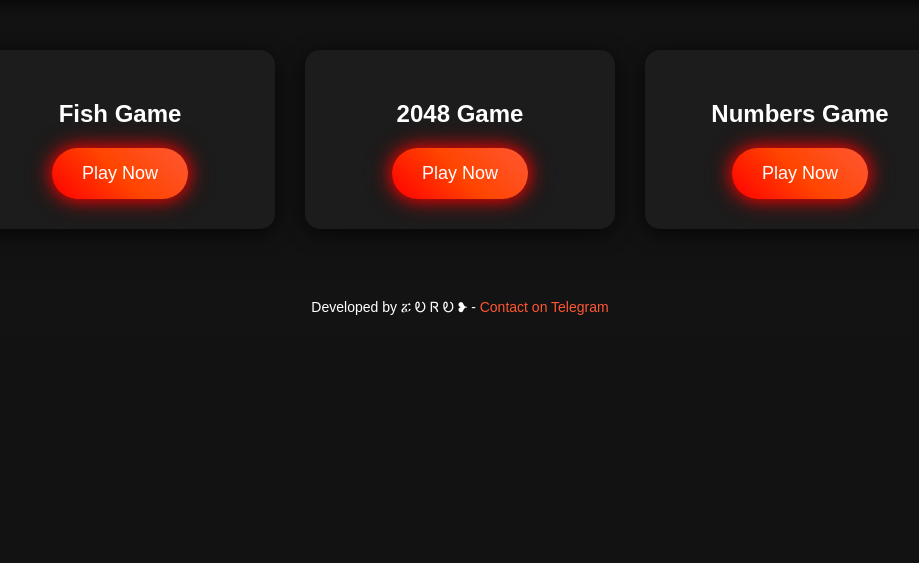
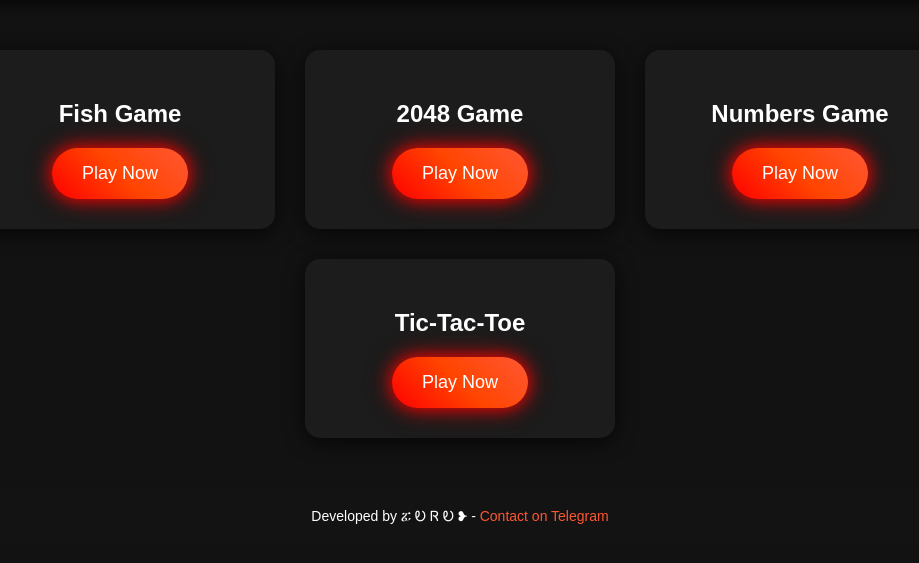
Before and after one commit to ZORO2045/Games, a plain HTML site: page index.html in a window 1280 px wide. Shown: the part 85-648 px from the top of the page, without its empty margins (180-1099 px from the left). Drawn offline with Linux system fonts and the light colour scheme.

Commit message:
Update index.html

```diff
--- a/index.html
+++ b/index.html
@@ -197,6 +197,10 @@
                 <h2>Numbers Game</h2>
                 <button onclick="goToGame('https://zoro2045.github.io/Numbers_Game/')">Play Now</button>
             </div>
+            <div class="game-item">
+                <h2>Tic-Tac-Toe </h2>
+                <button onclick="goToGame('https://zoro2045.github.io/Tic-Tac-Toe/')">Play Now</button>
+            </div>
         </div>
     </main>
 
```
